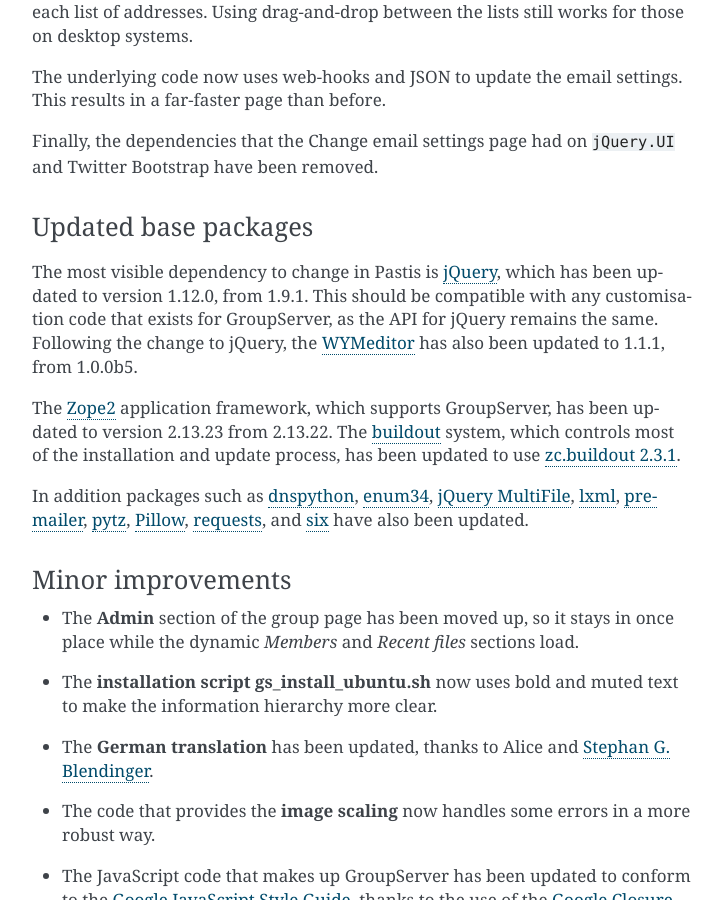
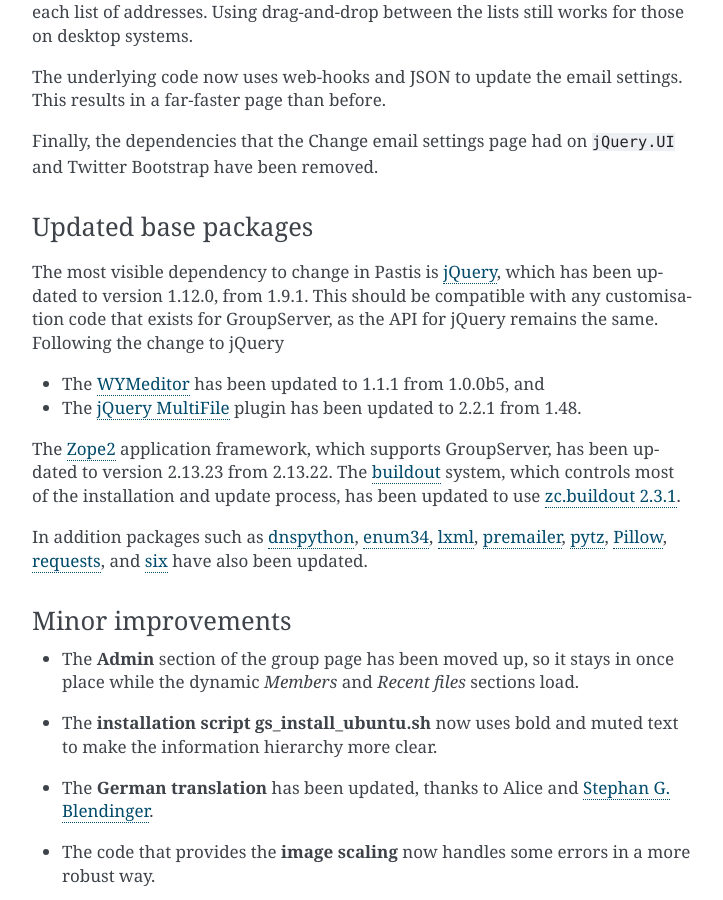
Before and after one commit to groupserver/buildout, a Sphinx documentation site: the page built from docs/release-notes-16mm.rst, in a window 1280 px wide and 900 px high, scrolled down 768 px. Shown: the whole window, without its empty margins (388-1111 px from the left). Built offline with Sphinx 7.4.7, drawn with Linux system fonts in a browser that asks for light colours.

Commit message:
Rewording

```diff
--- a/docs/release-notes-16mm.rst
+++ b/docs/release-notes-16mm.rst
@@ -68,17 +68,20 @@
 has been updated to version 1.12.0, from 1.9.1. This should be
 compatible with any customisation code that exists for
 GroupServer, as the API for jQuery remains the same. Following
-the change to jQuery, the WYMeditor_ has also been updated to
-1.1.1, from 1.0.0b5.
+the change to jQuery
+
+* The WYMeditor_ has been updated to 1.1.1 from 1.0.0b5, and
+* The `jQuery MultiFile`_ plugin has been updated to 2.2.1 from
+  1.48.
 
 The Zope2_ application framework, which supports GroupServer, has
 been updated to version 2.13.23 from 2.13.22. The buildout_
 system, which controls most of the installation and update
 process, has been updated to use `zc.buildout 2.3.1`_.
 
-In addition packages such as dnspython_, enum34_, `jQuery
-MultiFile`_, lxml_, premailer_, pytz_, Pillow_, requests_, and
-six_ have also been updated.
+In addition packages such as dnspython_, enum34_, lxml_,
+premailer_, pytz_, Pillow_, requests_, and six_ have also been
+updated.
 
 .. _buildout: http://www.buildout.org/en/latest/
 .. _dnspython: https://pypi.python.org/pypi/dnspython
```
